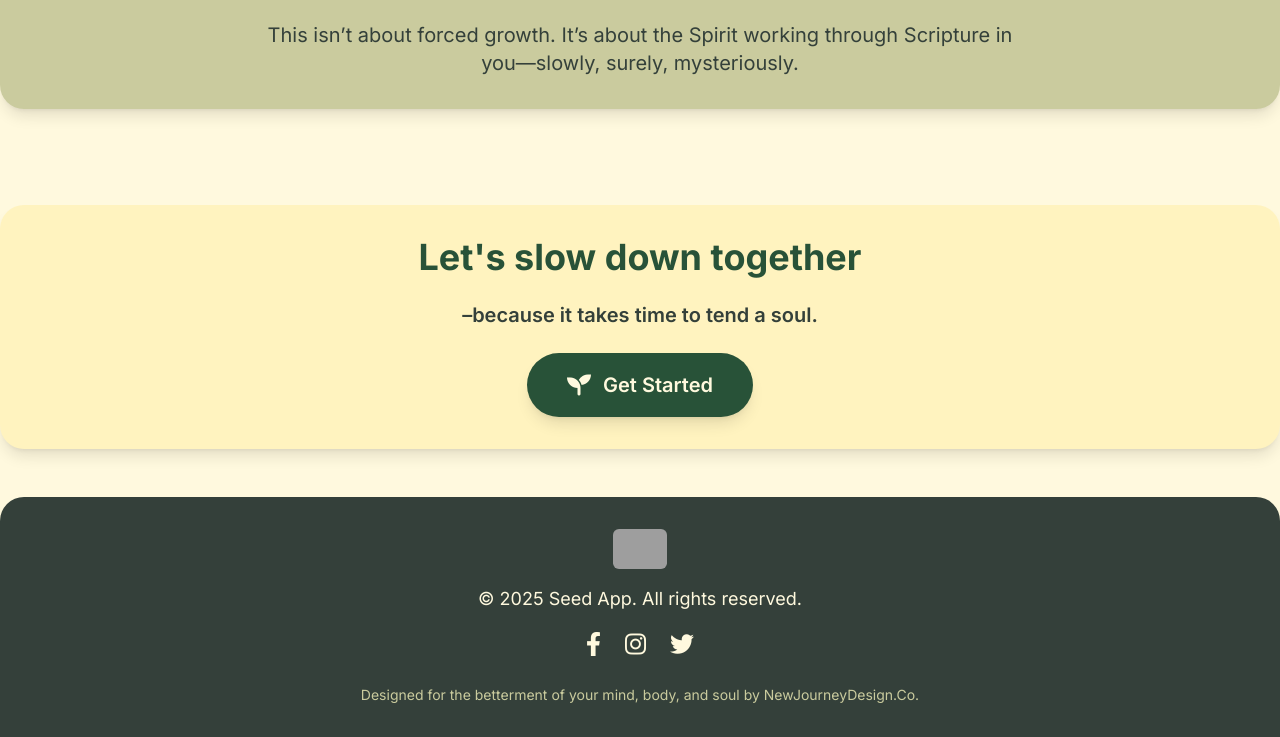
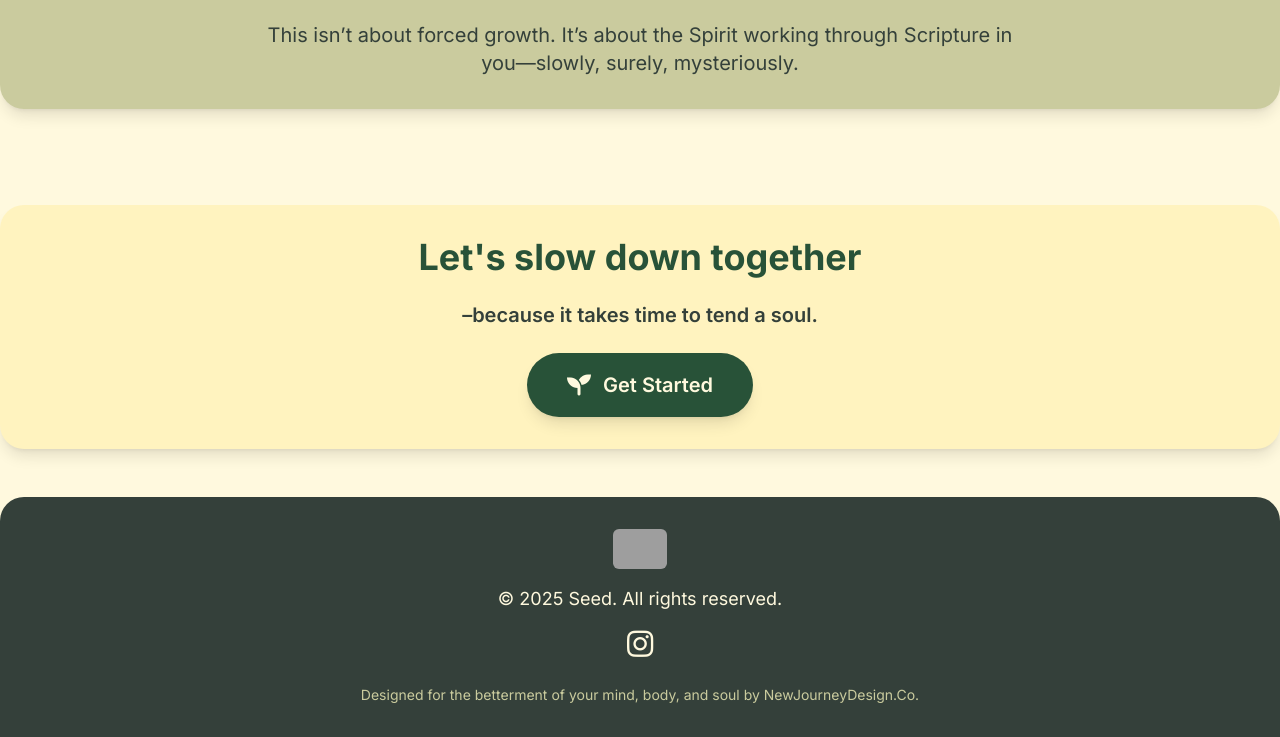
Before and after one commit to theseedapp/seed-platform, a plain HTML site: page index.html in a window 1280 px wide. Shown: the part 2739-3476 px from the top of the page. Drawn offline with nearby package versions, Linux system fonts and the light colour scheme; grey boxes are pictures that could not be loaded.

Commit message:
Clean up footer: keep only Instagram link

```diff
--- a/index.html
+++ b/index.html
@@ -318,14 +318,11 @@
         <div class="container mx-auto">
             <img src="https://i.imgur.com/hMPdDWB.png" alt="Seed PWA Icon" class="h-10 mx-auto mb-4 rounded-md">
             <!-- Brandmark below icon -->
-            <p class="text-lg mb-4">&copy; 2025 Seed App. All rights reserved.</p>
+            <p class="text-lg mb-4">&copy; 2025 Seed. All rights reserved.</p>
             <div class="flex justify-center space-x-6 text-2xl">
-                <a href="#" class="hover:text-seed-pale-yellow transition duration-300"><i
-                        class="fab fa-facebook-f"></i></a>
-                <a href="#" class="hover:text-seed-pale-yellow transition duration-300"><i
-                        class="fab fa-instagram"></i></a>
-                <a href="#" class="hover:text-seed-pale-yellow transition duration-300"><i
-                        class="fab fa-twitter"></i></a>
+              <a href="https://www.instagram.com/the.seed.app/" target="_blank" rel="noopener noreferrer" aria-label="Instagram" class="text-seed-dark hover:text-seed-medium-green transition">
+                <i class="fab fa-instagram fa-lg"></i>
+              </a>
             </div>
             <p class="mt-6 text-sm text-seed-pale-yellow">
                 Designed for the betterment of your mind, body, and soul by NewJourneyDesign.Co.
```
